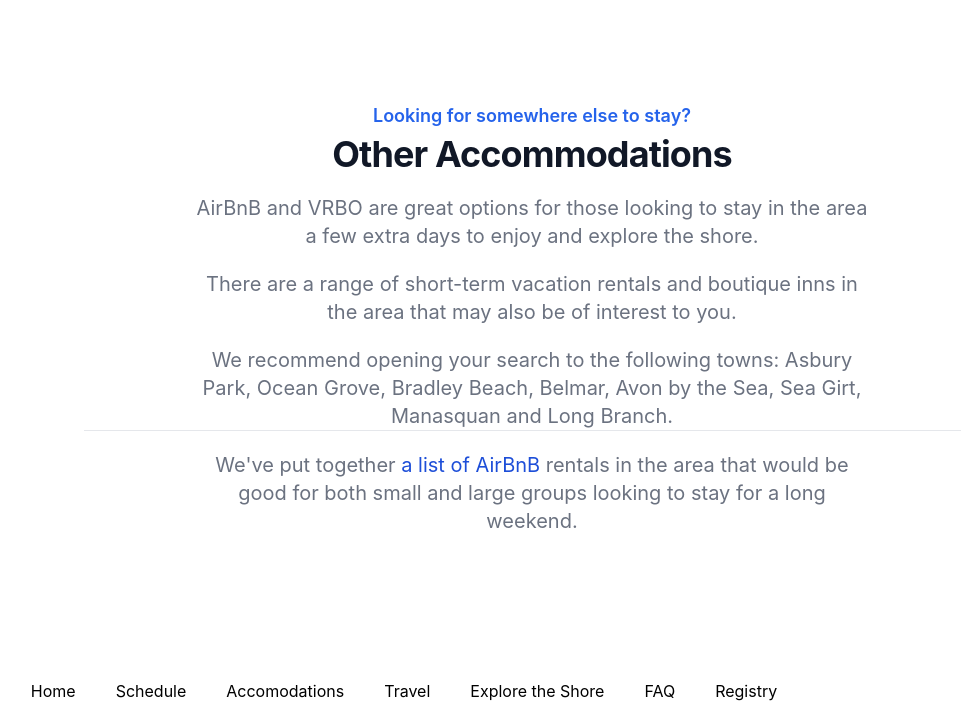
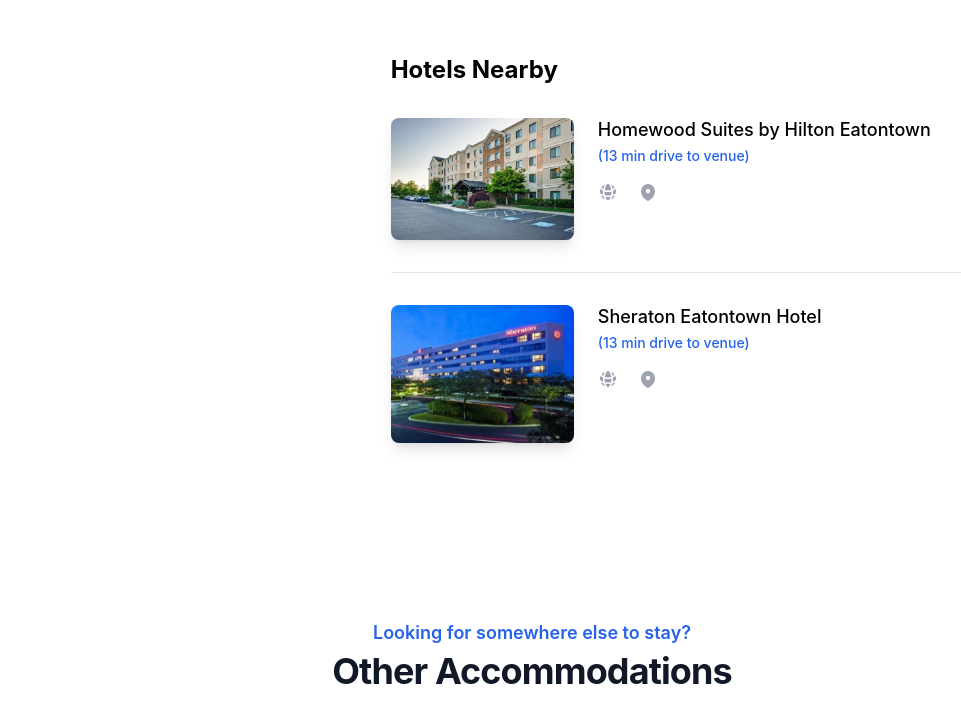
Before and after one commit to RobErskine/wedding-site, a Next.js app: page /accomodations in a window 1280 px wide. Shown: the part 1297-2000 px from the top of the page, without its empty margins (236-1197 px from the left). Built offline with nearby package versions, Linux system fonts and the light colour scheme.

Commit message:
updating accomodations page

```diff
--- a/pages/accomodations.tsx
+++ b/pages/accomodations.tsx
@@ -46,6 +46,25 @@
     bio: 'This Hotel opened as a luxury resort for vacationing families in the 1960s. It was a successful resort, attracting the likes of Judy Garland and Liza Minnelli.',
     websiteUrl: 'https://asburyempress.com/',
     googleMapsUrl: 'https://www.google.com/maps/place/The+Empress+Hotel/@40.2187018,-74.0033843,17z/data=!3m1!4b1!4m8!3m7!1s0x89c226416be2552b:0x68a1e7be0182068f!5m2!4m1!1i2!8m2!3d40.2186944!4d-74.0011346',
+  }
+]
+
+const nearbyLocations = [
+  {
+    name: 'Homewood Suites by Hilton Eatontown',
+    role: '(13 min drive to venue)',
+    imageUrl: '/accomodations/homewood.webp',
+    bio: '',
+    websiteUrl: 'https://www.marriott.com/en-us/hotels/ewres-sheraton-eatontown-hotel/overview/',
+    googlesMapsUrls: 'https://www.google.com/maps/dir//Homewood+Suites+by+Hilton+Eatontown,+4+Industrial+Way+E,+Eatontown,+NJ+07724/@40.276363,-74.0445389,17z/data=!4m9!4m8!1m0!1m5!1m1!1s0x89c22f6f8c98e1dd:0x3a8b657fd73b7b5d!2m2!1d-74.0423502!2d40.276363!3e0'
+  },
+  {
+    name: 'Sheraton Eatontown Hotel',
+    role: '(13 min drive to venue)',
+    imageUrl: '/accomodations/sheraton.webp',
+    bio: '',
+    websiteUrl: 'https://www.hilton.com/en/hotels/ewrethw-homewood-suites-eatontown/',
+    googlesMapsUrls: 'https://www.google.com/maps/place/Sheraton+Eatontown+Hotel/@40.275599,-74.0454062,17z/data=!3m1!4b1!4m8!3m7!1s0x89c22f6fbb477935:0xa5c2a8613005e393!5m2!4m1!1i2!8m2!3d40.275599!4d-74.0432175'
   }
 ]
 
@@ -107,6 +126,58 @@
           </div>
         </div>
       </div>
+
+      <div className="bg-white">
+        <div className="mx-auto max-w-7xl py-12 px-4 sm:px-6">
+          <div className="space-y-12 lg:grid lg:grid-cols-3 lg:gap-8 lg:space-y-0">
+            <div className="space-y-5 sm:space-y-4">
+            </div>
+            <div className="lg:col-span-2">
+              <h2 className="text-2xl font-bold mb-8">Hotels Nearby</h2>
+              <ul
+                role="list"
+                className="space-y-12 sm:-mt-8 sm:space-y-0 sm:divide-y sm:divide-gray-200 lg:gap-x-8 lg:space-y-0"
+              >
+                {nearbyLocations.map((location) => (
+                  <li key={location.name} className="sm:py-8">
+                    <div className="space-y-4 sm:grid sm:grid-cols-3 sm:items-start sm:gap-6 sm:space-y-0">
+                      <div className="aspect-w-3 aspect-h-2 sm:aspect-w-3 sm:aspect-h-4">
+                        <img className="rounded-lg object-cover shadow-lg" src={location.imageUrl} alt="" />
+                      </div>
+                      <div className="sm:col-span-2">
+                        <div className="space-y-4">
+                          <div className="space-y-1 text-lg font-medium leading-6">
+                            <h3>{location.name}</h3>
+                            <p className="text-blue-600 text-sm">{location.role}</p>
+                          </div>
+                          <div className="text-lg">
+                            <p className="text-gray-500">{location.bio}</p>
+                          </div>
+                          <ul role="list" className="flex space-x-5">
+                            <li>
+                              <a target="_blank" rel="noreferrer" href={location.websiteUrl} className="text-gray-400 hover:text-gray-500">
+                                <span className="sr-only">Website for {location.name}</span>
+                                <GlobeAltIcon className="h-5 w-5" aria-hidden="true" />
+                              </a>
+                            </li>
+                            <li>
+                              <a target="_blank" rel="noreferrer" href={location.googleMapsUrl} className="text-gray-400 hover:text-gray-500">
+                                <span className="sr-only">Website for {location.name}</span>
+                                <MapPinIcon className="h-5 w-5" aria-hidden="true" />
+                              </a>
+                            </li>
+                          </ul>
+                        </div>
+                      </div>
+                    </div>
+                  </li>
+                ))}
+              </ul>
+            </div>
+          </div>
+        </div>
+      </div>
+
       <div className="bg-white">
         <div className="mx-auto max-w-7xl py-16 px-4 sm:py-24 sm:px-6 lg:px-8">
           <div className="text-center">
@@ -119,7 +190,7 @@
             </p>
             <p className="mx-auto mt-5 max-w-2xl text-xl text-gray-500">There are a range of short-term vacation rentals and boutique inns in the area that may also be of interest to you.</p>
             <p className="mx-auto mt-5 max-w-2xl text-xl text-gray-500">We recommend opening your search to the following towns: Asbury Park, Ocean Grove, Bradley Beach, Belmar, Avon by the Sea, Sea Girt, Manasquan and Long Branch.</p>
-            <hr/>
+            <hr className="mt-6 block max-w-xl mx-auto" />
             <p className="mx-auto mt-5 max-w-2xl text-xl text-gray-500">We&apos;ve put together <a href="https://www.airbnb.com/wishlists/v/1164654977" className="text-blue-700 hover:text-blue-900 hover:underline">a list of AirBnB</a> rentals in the area that would be good for both small and large groups looking to stay for a long weekend.</p>
           </div>
         </div>
```
Also changed, not shown: public/accomodations/homewood.webp (added), public/accomodations/sheraton.webp (added).
